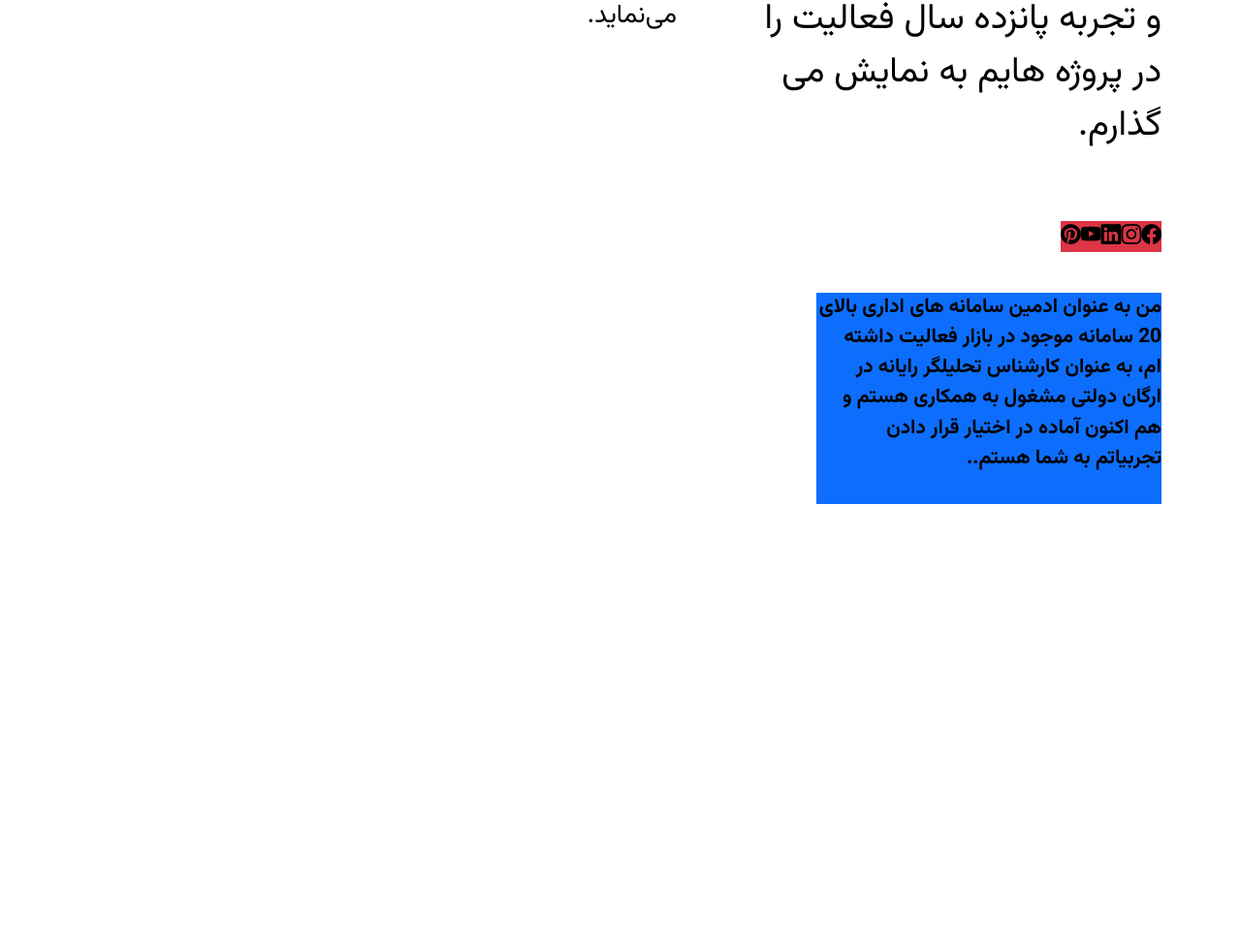
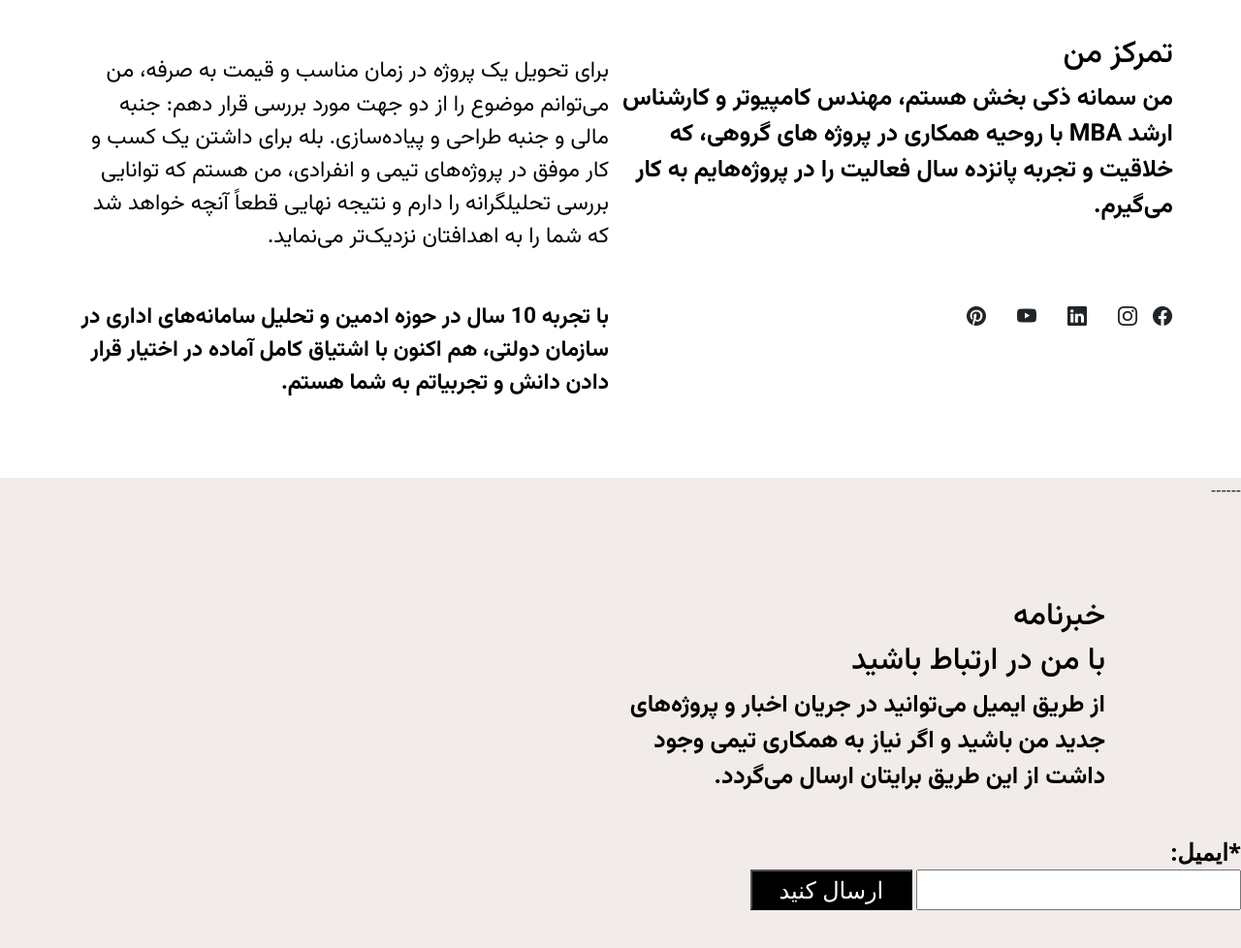
Before and after one commit to samane-zakibakhsh/samane-zakibakhsh.github.io, a plain HTML site: page index.html in a window 1280 px wide. Shown: the part 1302-2280 px from the top of the page at 97% size. Before the commit the page ends 1838 px from the top, so only its background shows below. Drawn offline with nearby package versions, Linux system fonts and the light colour scheme; a web font is replaced by a local one.

Commit message:
edit project in 1403-07-04

```diff
--- a/css/index.css
+++ b/css/index.css
@@ -1,7 +1,8 @@
 /*@media all and (min-width:992px) {*/
-*{
+* {
     box-sizing: border-box;
 }
+
 .custom-bg {
     background-image: url("../images/5.jpg");
     background-size: cover;
@@ -10,7 +11,8 @@
     height: 750px;
     box-sizing: border-box;
 }
-    .nav-link{
+
+.nav-link {
     color: rgb(255, 255, 255);
     font-size: 24px;
     font-style: inherit;
@@ -47,7 +49,7 @@
     font-size: calc(1vw + 8PX);
     font-weight: 100px;
     font-family: "Noto Nastaliq Urdu", serif;
-        color:rgb(255, 255, 255);
+    color: rgb(255, 255, 255);
     text-align: center;
     margin-top: 100px;
     line-height: 60px;
@@ -66,16 +68,25 @@
     font-family: "Vazirmatn", sans-serif;
     color: rgb(0, 0, 0);
     text-align: center;
-    margin-top: 50px;
-    padding: 0px;
+    font-style: normal;
+    font-weight: bold;
+    letter-spacing: 1px;
+    padding: 104px 0px 0px 0px;
     box-sizing: border-box;
 }
-.text2{
-    font-size: calc(1vw + 11px);
+
+.images {
+    height: 200px;
+    margin-bottom: 104px;
+}
+
+.text2 {
+    font-size: calc(1vw + 12px);
     font-family: "Vazirmatn", sans-serif;
     color: rgb(0, 0, 0);
     text-align: start;
-    margin-top: 30px;
+    font-weight: bold;
+    margin-top: 100px;
     padding: 0px;
     box-sizing: border-box;
 
@@ -83,41 +94,71 @@
 
 .text3 {
 
-    font-size: calc(1vw + 24px);
+    font-size: calc(1vw + 10px);
     font-family: "Vazirmatn", sans-serif;
     color: rgb(0, 0, 0);
-    margin-top: 0px;
-    padding-left: 30px;
-    box-sizing: border-box;
-}
-.text4 {
-
-    font-size: calc(1vw + 14px);
-    font-family: "Vazirmatn", sans-serif;
-    color: rgb(0, 0, 0);
-    margin-top: 50px;
-    padding-right: 30px;
-    box-sizing: border-box;
-}
-.text5 {
-
-    font-size: calc(1vw + 8PX);
-    font-weight: bold ;
-    font-family: "Vazirmatn", sans-serif;
-    color: rgb(0, 0, 0);
-    margin-top: 10px;
-    box-sizing: border-box;
-}
-.text6 {
-
-    font-size: calc(1vw + 8PX);
-    font-weight: bold ;
-    font-family: "Vazirmatn", sans-serif;
-    color: rgb(0, 0, 0);
-    margin-top: 10px;
+    margin-top: 120px;
+    margin-bottom: 32px;
     box-sizing: border-box;
 }
 
+.text4 {
+
+    font-size: calc(1vw + 10px);
+    font-family: "Vazirmatn", sans-serif;
+    color: rgb(0, 0, 0);
+    font-style: normal;
+    font-weight: bold;
+    box-sizing: border-box;
+    padding-bottom: 64px;
+}
+
+.btn {
+    align-items: normal;
+    position: static;
+    z-index: auto;
+    box-sizing: border-box;
+}
+
+
+.custom-bg2 {
+    width: 100%;
+    background-color: #f1ebe9;
+    background-size: cover;
+    background-position: center;
+    height: 750px;
+    box-sizing: border-box;
+}
+
+.text5 {
+    font-size: calc(1vw + 12px);
+    font-family: "Vazirmatn", sans-serif;
+    color: rgb(0, 0, 0);
+    text-align: start;
+    font-weight: bold;
+    margin-top: 100px;
+    padding-right: 140px;
+    box-sizing: border-box;
+
+}
+
+.label1 {
+    font-size: 24px;
+    font-weight: bold;
+    color: rgb(0, 0, 0);
+}
+
+.email {
+    width: 335px;
+    font-size: 24px;
+}
+
+.submit {
+    width: 167px;
+    font-size: 24px;
+    color: rgb(255, 255, 255);
+    background-color: black;
+}
 
 /*}
 
--- a/index.html
+++ b/index.html
@@ -1,14 +1,18 @@
 <!DOCTYPE html>
 <html lang="ar" dir="rtl">
+
 <head>
   <meta charset="UTF-8">
   <meta name="viewport" content="width=device-width, initial-scale=1.0">
   <title>Example</title>
-    <link rel="stylesheet" href="https://cdn.jsdelivr.net/npm/bootstrap@5.3.3/dist/css/bootstrap.rtl.min.css" integrity="sha384-dpuaG1suU0eT09tx5plTaGMLBsfDLzUCCUXOY2j/LSvXYuG6Bqs43ALlhIqAJVRb" crossorigin="anonymous">
+  <link rel="stylesheet" href="https://cdn.jsdelivr.net/npm/bootstrap@5.3.3/dist/css/bootstrap.rtl.min.css"
+    integrity="sha384-dpuaG1suU0eT09tx5plTaGMLBsfDLzUCCUXOY2j/LSvXYuG6Bqs43ALlhIqAJVRb" crossorigin="anonymous">
   <link rel="preconnect" href="https://fonts.googleapis.com">
   <link rel="preconnect" href="https://fonts.gstatic.com" crossorigin>
   <link href="https://fonts.googleapis.com/css2?family=Noto+Nastaliq+Urdu:wght@400..700&display=swap" rel="stylesheet">
-        <link href="https://fonts.googleapis.com/css2?family=Noto+Nastaliq+Urdu:wght@400..700&family=Vazirmatn:wght@100..900&display=swap" rel="stylesheet">
+  <link
+    href="https://fonts.googleapis.com/css2?family=Noto+Nastaliq+Urdu:wght@400..700&family=Vazirmatn:wght@100..900&display=swap"
+    rel="stylesheet">
   <link rel="stylesheet" href="https://cdn.jsdelivr.net/npm/bootstrap-icons@1.11.3/font/bootstrap-icons.min.css">
   <link rel="stylesheet" href="css/index.css">
 </head>
@@ -34,7 +38,7 @@
                 <li class="nav-item">
                   <a class="nav-link" href="#">
                     <form class="d-flex ">
-                                  <button class="btn bg-light text-black" type="submit">خرید پروژه‌های آماده </button>
+                      <button class="btn bg-light text-black rounded-0" type="submit">خرید پروژه‌های آماده </button>
                     </form>
                   </a>
                 </li>
@@ -43,68 +47,102 @@
                 </li>
 
                 <li class="nav-item dropdown">
-                                <a class="nav-link dropdown-toggle" aria-current="page" href="#" role="button" data-bs-toggle="dropdown" aria-expanded="false">خانه</a>
+                  <a class="nav-link dropdown-toggle" aria-current="page" href="#" role="button"
+                    data-bs-toggle="dropdown" aria-expanded="false">خانه</a>
                   <ul class="dropdown-menu">
                     <li><a class="dropdown-item" href="#">نمای اول</a></li>
-                                  <li><hr class="dropdown-divider"></li>
+                    <li>
+                      <hr class="dropdown-divider">
+                    </li>
                     <li><a class="dropdown-item" href="#">نمای دوم</a></li>
                   </ul>
                 </li>
                 <li class="nav-item dropdown">
-                              <a class="nav-link dropdown-toggle" href="#" role="button" data-bs-toggle="dropdown" aria-expanded="false">صفحات داخلی</a>
+                  <a class="nav-link dropdown-toggle" href="#" role="button" data-bs-toggle="dropdown"
+                    aria-expanded="false">صفحات داخلی</a>
                   <ul class="dropdown-menu">
                     <li><a class="dropdown-item" href="#">درباره نمای اول</a></li>
-                                <li><hr class="dropdown-divider"></li>
+                    <li>
+                      <hr class="dropdown-divider">
+                    </li>
                     <li><a class="dropdown-item" href="#">درباره نمای دوم</a></li>
-                                <li><hr class="dropdown-divider"></li>
-                                <li><a class="dropdown-item" href="#">ارتباط بگیرید  </a></li>
+                    <li>
+                      <hr class="dropdown-divider">
+                    </li>
+                    <li><a class="dropdown-item" href="#">ارتباط بگیرید </a></li>
                   </ul>
                 </li>
                 <li class="nav-item dropdown">
-                                <a class="nav-link dropdown-toggle" href="#" role="button" data-bs-toggle="dropdown" aria-expanded="false">
+                  <a class="nav-link dropdown-toggle" href="#" role="button" data-bs-toggle="dropdown"
+                    aria-expanded="false">
                     امکانات
                   </a>
                   <ul class="dropdown-menu">
                     <li><a class="dropdown-item" href="#">خدمات</a></li>
-                                  <li><hr class="dropdown-divider"></li>
+                    <li>
+                      <hr class="dropdown-divider">
+                    </li>
                     <li><a class="dropdown-item" href="#">پادکست</a></li>
-                                  <li><hr class="dropdown-divider"></li>
+                    <li>
+                      <hr class="dropdown-divider">
+                    </li>
                     <li><a class="dropdown-item" href="#">رایگان</a></li>
-                                  <li><hr class="dropdown-divider"></li>
+                    <li>
+                      <hr class="dropdown-divider">
+                    </li>
                     <li><a class="dropdown-item" href="#">به زودی</a></li>
-                                  <li><hr class="dropdown-divider"></li>
+                    <li>
+                      <hr class="dropdown-divider">
+                    </li>
                     <li><a class="dropdown-item" href="#">سوالات</a></li>
-                                  <li><hr class="dropdown-divider"></li>
+                    <li>
+                      <hr class="dropdown-divider">
+                    </li>
                     <li><a class="dropdown-item" href="#">اینستراگرام</a></li>
-                                  <li><hr class="dropdown-divider"></li>
+                    <li>
+                      <hr class="dropdown-divider">
+                    </li>
                     <li><a class="dropdown-item" href="#">خبرنامه ها </a></li>
-                                  <li><hr class="dropdown-divider"></li>
+                    <li>
+                      <hr class="dropdown-divider">
+                    </li>
                     <li><a class="dropdown-item" href="#">توصیفات</a></li>
-                                  <li><hr class="dropdown-divider"></li>
+                    <li>
+                      <hr class="dropdown-divider">
+                    </li>
                     <li><a class="dropdown-item" href="#"> لیست قیمت</a></li>
                   </ul>
                 </li>
                 <li class="nav-item dropdown">
-                                <a class="nav-link dropdown-toggle" href="#" role="button" data-bs-toggle="dropdown" aria-expanded="false">نمونه کارها </a>
+                  <a class="nav-link dropdown-toggle" href="#" role="button" data-bs-toggle="dropdown"
+                    aria-expanded="false">نمونه کارها </a>
                   <ul class="dropdown-menu">
                     <li><a class="dropdown-item" href="#">آرشیو نمونه کارها </a></li>
-                                  <li><hr class="dropdown-divider"></li>
+                    <li>
+                      <hr class="dropdown-divider">
+                    </li>
                     <li><a class="dropdown-item" href="#">طرح پروژه تک</a></li>
                   </ul>
                 </li>
                 <li class="nav-item dropdown">
-                                  <a class="nav-link dropdown-toggle" href="#" role="button" data-bs-toggle="dropdown" aria-expanded="false">وبلاگ  </a>
+                  <a class="nav-link dropdown-toggle" href="#" role="button" data-bs-toggle="dropdown"
+                    aria-expanded="false">وبلاگ </a>
                   <ul class="dropdown-menu">
-                                    <li><a class="dropdown-item" href="#">چیدمان چند پستی  </a></li>
-                                    <li><hr class="dropdown-divider"></li>
+                    <li><a class="dropdown-item" href="#">چیدمان چند پستی </a></li>
+                    <li>
+                      <hr class="dropdown-divider">
+                    </li>
                     <li><a class="dropdown-item" href="#">چیدمان تک پستی</a></li>
                   </ul>
                 </li>
                 <li class="nav-item dropdown">
-                                    <a class="nav-link dropdown-toggle" href="#" role="button" data-bs-toggle="dropdown" aria-expanded="false">فروشگاه </a>
+                  <a class="nav-link dropdown-toggle" href="#" role="button" data-bs-toggle="dropdown"
+                    aria-expanded="false">فروشگاه </a>
                   <ul class="dropdown-menu">
-                                      <li><a class="dropdown-item" href="#">چیدمان چند محصولی  </a></li>
-                                      <li><hr class="dropdown-divider"></li>
+                    <li><a class="dropdown-item" href="#">چیدمان چند محصولی </a></li>
+                    <li>
+                      <hr class="dropdown-divider">
+                    </li>
                     <li><a class="dropdown-item" href="#">چیدمان تک محصولی</a></li>
                   </ul>
                 </li>
@@ -136,9 +174,9 @@
         <p>افتخار همکاری داشته ام با <br><br>
         </p>
       </div>
-                  <div class="images col-12 d-flex flex-row justify-content-center ">
+      <div class="images col-12 d-flex flex-row justify-content-center">
 
-                    <img src="images/sandogh.png" >
+        <img src="images/sandogh.png">
 
 
         <img src="images/parse.png">
@@ -154,25 +192,52 @@
   </div>
 
   <div class="container">
-          <div class="row">
-              <div class="col-12  d-flex ">
-                <div><h2 class="text2" >تمرکز من</h2>
-                  <p class="text3">من سمانه ذکی بخش هستم، مهندس کامپیوتر و متخصص ام بی ای با روحیه همکاری در پروژه های گروهی، که خلاقیت و تجربه پانزده سال فعالیت را در پروژه هایم به نمایش می گذارم. <br><br>
-                  </p></div>
-                  <div>
-                    <p class="text4 ">و اما برای تحویل یک پروژه در زمان مناسب و قیمت به صرفه، من می‌توانم موضوع را از دو جهت مورد بررسی قرار دهم: جنبه مالی پروژه و جنبه ی طراحی و پیاده سازی. بله برای داشتن یک کسب و کار موفق در پروژه‌های تیمی و انفرادی، من هستم که توانایی بررسی تحلیلگرانه را دارم و خروجی قطعاً آنچه خواهد شد که شما را به اهدافتان نزدیک می‌نماید.  <br><br>
-                    </p></div>
+    <div class="row ">
+      <div class="col-12 w-50 text2">
+        <h2>تمرکز من</h2>
+        <p>من سمانه ذکی بخش هستم، مهندس کامپیوتر و کارشناس ارشد MBA با روحیه همکاری در پروژه های گروهی، که خلاقیت و
+          تجربه پانزده سال فعالیت را در پروژه‌هایم به کار می‌گیرم.</p>
       </div>
-              <div class="col-4 ">
-                <div>
-                  <p class="text5 d-inline bg-danger"><i class="bi bi-facebook"></i><i class="bi bi-instagram"></i><i class="bi bi-linkedin"></i><i class="bi bi-youtube"></i><i class="bi bi-pinterest"></i><br><br>
-                  </p></div>
-                  <div>
-                    <p class="text6 d-flex bg-primary ">من به عنوان ادمین سامانه های اداری بالای 20 سامانه موجود در بازار فعالیت داشته ام، به عنوان کارشناس تحلیلگر رایانه در ارگان دولتی مشغول به همکاری هستم و هم اکنون آماده در اختیار قرار دادن تجربیاتم به شما هستم..  <br><br>
-                    </p></div>
+      <div class=" col-12 w-50 text3 ">
+        <p>برای تحویل یک پروژه در زمان مناسب و قیمت به صرفه، من می‌توانم موضوع را از دو جهت مورد بررسی قرار دهم: جنبه
+          مالی و جنبه طراحی و پیاده‌سازی. بله برای داشتن یک کسب و کار موفق در پروژه‌های تیمی و انفرادی، من هستم که
+          توانایی بررسی تحلیلگرانه را دارم و نتیجه نهایی قطعاً آنچه خواهد شد که شما را به اهدافتان نزدیک‌تر می‌نماید.
+        </p>
+      </div>
+      <div class="btn d-flex btn-lg col-12 w-50 p-0 ">
+        <i class="bi bi-facebook ml-3"></i>
+        <i class="bi bi-instagram mx-3"></i>
+        <i class="bi bi-linkedin mx-3"></i>
+        <i class="bi bi-youtube mx-3"></i>
+        <i class="bi bi-pinterest mx-3"></i>
+      </div>
+      <div class="col-12 w-50 text4">
+        <p> با تجربه 10 سال در حوزه ادمین و تحلیل سامانه‌های اداری در سازمان دولتی، هم اکنون با اشتیاق کامل آماده در
+          اختیار قرار دادن دانش و تجربیاتم به شما هستم.</p>
       </div>
     </div>
   </div>
+
+
+  <div class="container-fluid">
+    <div class="row ">
+      <div class="col-12 custom-bg2 px-0">------
+        <div class="col-6 text5">
+          <h2>خبرنامه</h2>
+          <h2> با من در ارتباط باشید</h2>
+          <p>از طریق ایمیل می‌توانید در جریان اخبار و پروژه‌های جدید من باشید و اگر نیاز به همکاری تیمی وجود داشت از این
+            طریق برایتان ارسال می‌گردد.</p>
+        </div>
+        <div class="col-6">
+          <label class="label1 pt-4">*ایمیل:</label><br>
+          <input class="email" type="email" name="mailAddress" minlength="10" maxlength="20">
+          <input class="submit" type="submit" value="ارسال کنید">
+        </div>
+      </div>
+    </div>
+  </div>
+
+
   <!--<div class="container-fluid">
             <div class="row">
 
```
Lines whose indentation alone changed are shown as unchanged.
